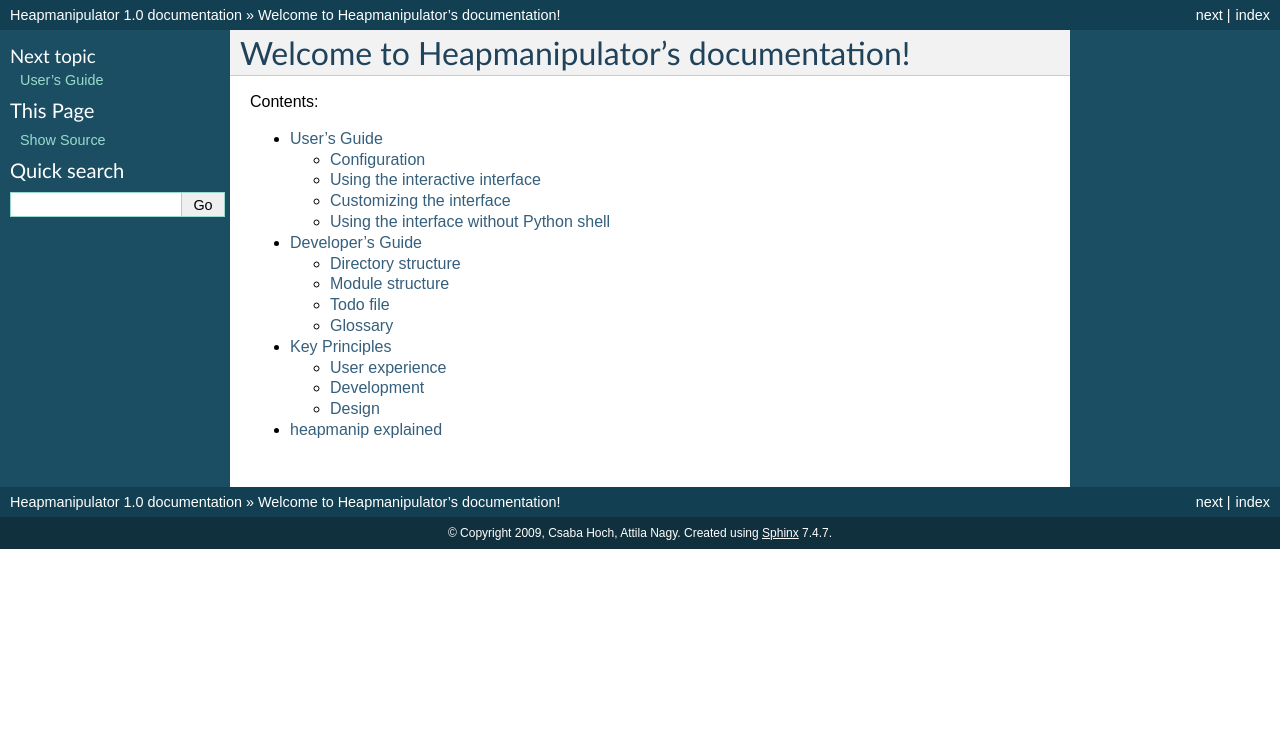
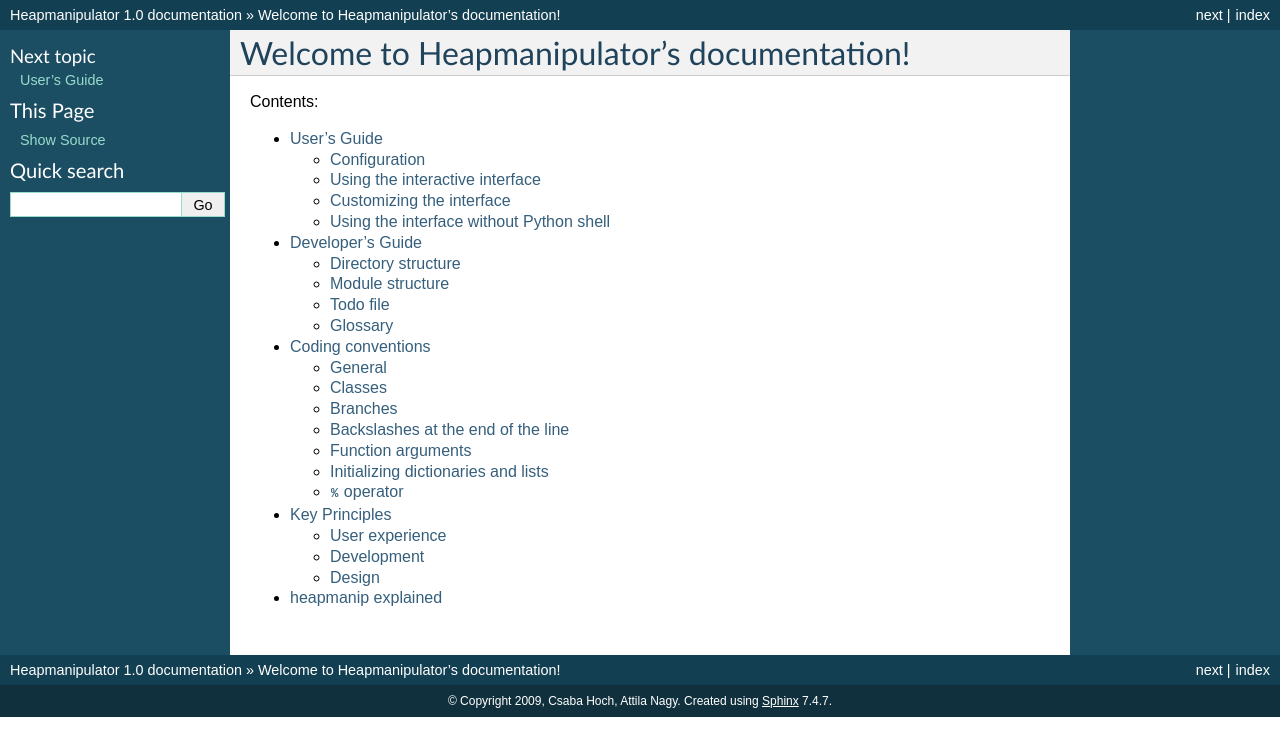
Before and after one commit to hcs42/heapkeeper-old, a Sphinx documentation site: the page built from doc/index.rst, in a window 1280 px wide. Shown: the top 756 px of the page. Built offline with Sphinx 7.4.7, drawn with Linux system fonts in a browser that asks for light colours; part of the change alters nothing that is shown.

Commit message:
Doc: Coding Conventions moved to Sphinx

```diff
--- /dev/null
+++ b/doc/codingconventions.rst
@@ -0,0 +1,251 @@
+Coding conventions
+==================
+
+This file described the coding conventions used by the Heap project.
+
+You should also read the Style Guide for Python code: :pep:`8`.
+However, some recommendations of PEP 8 are overridden by this document.
+
+General
+-------
+
+* Use four spaces as one indentation level.
+* Use CamelCaseIdentifiers for class names, identifiers_with_underscore for
+  function names and variable names. The only exception is when deriving from
+  an existing class with CamelCase function names; in that case the methods of
+  the derived class may have CamelCase letters, as well. Constants should be
+  written with UPPER_CASE_LETTERS.
+
+Classes
+-------
+
+* Use only new-style classes, so if there is no other base class, 'object' is
+  the base class.
+* Always write a 'super' call into the __init__ function.
+  (See http://fuhm.net/super-harmful/).
+* Use underscore to prefix the private instance variables.
+* If there is a function that returns the value of the instance variable, it
+  should be called 'stuff' (and not 'get_stuff').
+* If there is a function that sets the value of the instance variable, it
+  should be called 'set_stuff'.
+
+Yes::
+
+   class A(object):
+
+       __init__(self):
+           super(A, self).__init__()
+           self._stuff = 0
+
+       def stuff():
+           """Returns stuff."""
+           return self._stuff
+
+       def set_stuff(stuff):
+           """Sets stuff."""
+           self._stuff = stuff
+
+Branches
+--------
+
+* When writing a branch based on whether a variable is None or not, use
+  explicit comparison.
+* When writing a branch based on the value of a Boolean variable, use implicit
+  comparison.
+
+Yes::
+
+   # thing is either None or something else
+   if thing == None:
+
+No::
+
+   if thing:
+
+Yes::
+
+   # is_happy is a bool
+   if is_happy:
+
+No::
+
+   if is_happy == False:
+
+Backslashes at the end of the line
+----------------------------------
+
+* Try to omit backslashes at the and of the lines if possible.
+
+Yes::
+
+   return (this is a very long
+           command that does not
+           fit into one line)
+
+No::
+
+   return this is a very long \
+          command that does not \
+          fit into one line
+
+* But be very caseful with the ``raise`` statement, because ``"raise x,y"``
+  means instantiating class ``x`` with a parameter ``y``, but ``"raise (x,y)"``
+  means something else. But you may put parens around ``y``, if it is long.
+
+   Yes::
+
+      raise heaplib.HeapException, \
+             'We have a problem'
+
+   No::
+
+      raise (heaplib.HeapException,
+             'We have a problem')
+
+   Yes::
+
+      raise heaplib.HeapException, \
+            ('We have a problem with %s, which is very serious.' %
+             problematic_thing)
+
+Function arguments
+------------------
+
+* Don't put extra (more than one) spaces anywhere (except for indentation).
+
+Yes::
+
+   a = f(1, 2, 3)
+   b = f(11, 22, 33)
+   c = f(111, 222, 333)
+
+No::
+
+   a = f(1,   2,   3)
+   b = f(11,  22,   33)
+   c = f(111, 222, 333)
+
+Long argument list
+^^^^^^^^^^^^^^^^^^
+
+Yes::
+
+   my_function(one_long_argument, another_long_argument,
+                a_third_long_argument_that_does_not_fit_into_the_prev_line)
+
+Yes::
+
+   my_function(one_long_argument,
+               another_long_argument,
+               a_third_long_argument_that_does_not_fit_into_the_prev_line)
+
+No::
+
+   my_function(short_arg,
+               short_arg2,
+               short_arg3)
+
+Yes::
+
+   my_function(
+       one_long_argument,
+       another_long_argument,
+       a_third_long_argument)
+
+No::
+
+   my_function(
+       one_long_argument, another_long_argument,
+       a_third_long_argument)
+
+No::
+
+   my_function(one_long_argument,
+       another_long_argument,
+       a_third_long_argument)
+
+Initializing dictionaries and lists
+-----------------------------------
+
+* If you break a dictionary into several lines, all entry should go into a
+  separate line.
+* This does not apply to lists.
+
+Yes::
+
+   d = {'something': 'anything',
+        'anything': 'something',
+        1:2}
+
+Yes::
+
+   dictionary_with_very_long_name = \
+       {'something': 'anything',
+        'anything': 'something',
+        1:2}
+
+No::
+
+   d = {'something': 'anything', 'anything': 'something',
+        1:2}
+
+Yes::
+
+   l = [something_very_very_long_1, something_very_very_long_2,
+        something_very_very_long_3, something_very_very_long_4]
+
+Yes::
+
+   l = [something_very_very_long_1,
+        something_very_very_long_2,
+        something_very_very_long_3,
+        something_very_very_long_4]
+
+Yes::
+
+   list_with_very_long_name = \
+       [something_very_very_long_1, something_very_very_long_2,
+        something_very_very_long_3, something_very_very_long_4]
+
+Yes::
+
+   list_with_very_long_name = \
+       [something_very_very_long_1,
+        something_very_very_long_2,
+        something_very_very_long_3,
+        something_very_very_long_4]
+
+
+``%`` operator
+--------------
+
+* When you format a string with the % operator and you have only one parameter
+  to format, use the tuple syntax.
+
+Yes::
+
+    "%s" % (x,)
+
+No::
+
+    "%s" % x
+
+No::
+
+    "%s" % (x)
+
+The reason is that printing a tuple may lead to surprises. To reduce the
+possibility of a bug, always follow this convention, even if you are sure that
+the parameter after the ``%`` operator is not a tuple. ::
+
+    >>> x = (1,2)
+    >>> "%s" % (x,)
+    '(1, 2)'
+    >>> "%s" % x
+    Traceback (most recent call last):
+      File "<stdin>", line 1, in <module>
+    TypeError: not all arguments converted during string formatting
+    >>> "%s" % (x)
+    Traceback (most recent call last):
+      File "<stdin>", line 1, in <module>
+    TypeError: not all arguments converted during string formatting
--- a/doc/index.rst
+++ b/doc/index.rst
@@ -8,5 +8,6 @@ Contents:
 
    usersguide
    developersguide
+   codingconventions
    keyprinciples
    heapmanip_explained
```
Also changed, not shown: 1 other file.
